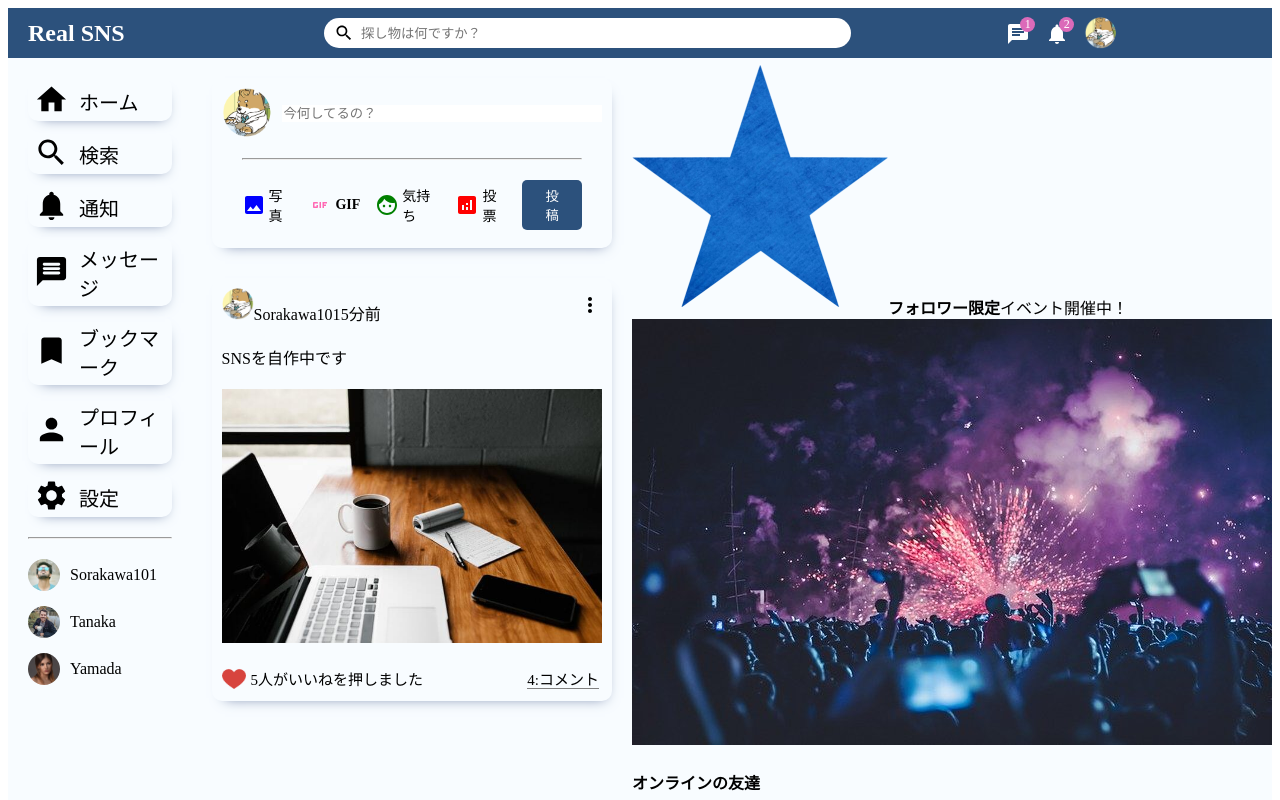
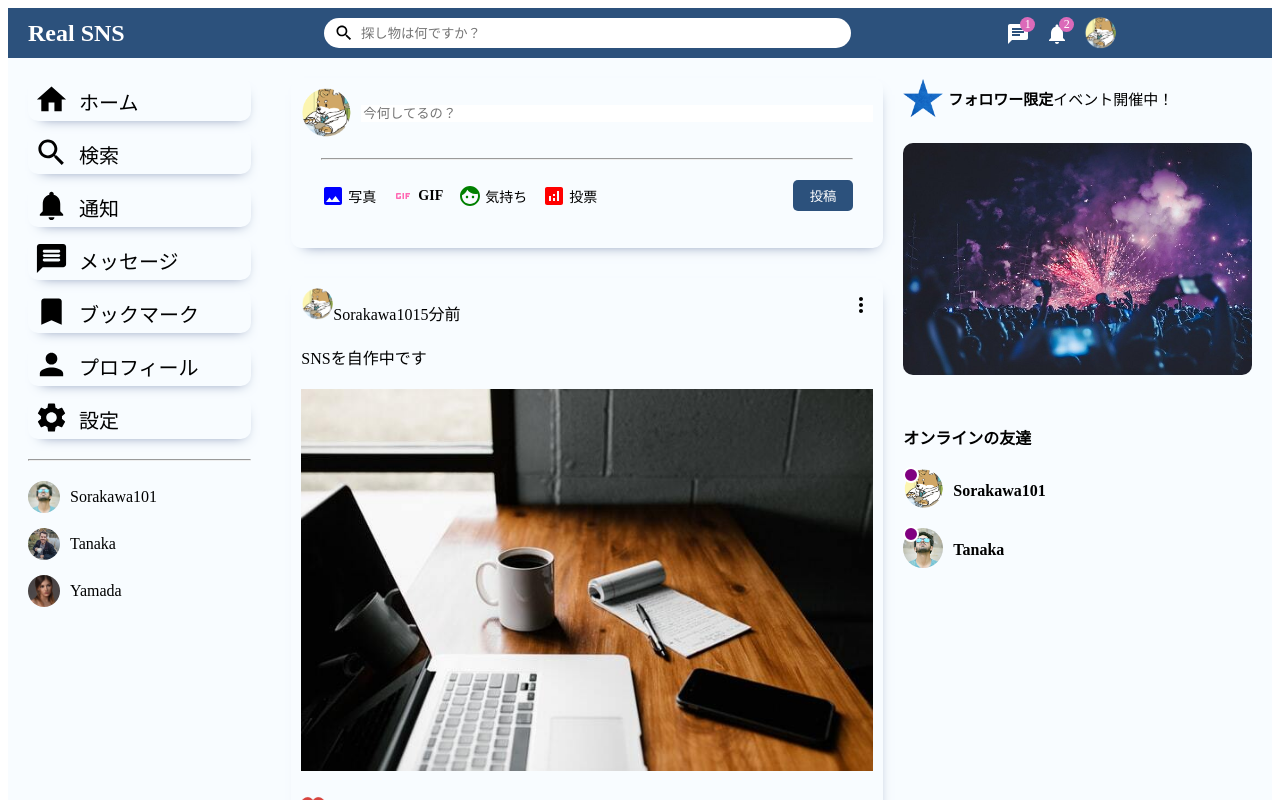
Before and after one commit to sorakawa101/Real-SNS, a React (Create React App) app: page / in a window 1280 px wide. Shown: the top 800 px of the page. Built offline with nearby package versions, Linux system fonts and the light colour scheme.

Commit message:
RightbarをCSSでスタイリング

```diff
--- a/src/components/rightbar/Rightbar.css
+++ b/src/components/rightbar/Rightbar.css
@@ -1,3 +1,72 @@
 .rightbar {
     flex: 3.5;
 }
+
+.rightbarWrapper {
+    padding: 20px 20px 0 0;
+}
+
+.eventContainer {
+    display: flex;
+    align-items: center;
+}
+
+.starImg {
+    width: 40px;
+    height: 40px;
+    margin-right: 5px;
+}
+
+.eventText {
+    font-weight: 300;
+    font-size: 15px;
+}
+
+.eventImg {
+    width: 100%;
+    border-radius: 10px;
+    margin: 25px 0;
+}
+
+.rightbarTitle {
+    margin-bottom: 20px;
+}
+
+.rightbarFriendList {
+    padding: 0;
+    margin: 0;
+    list-style: none;
+}
+
+.rightbarFriend {
+    display: flex;
+    align-items: center;
+    margin-bottom: 15px;
+}
+
+.rightbarProfileImgContainer {
+    margin-right: 10px;
+    position: relative;
+}
+
+.rightbarProfileImg {
+    width: 40px;
+    height: 40px;
+    border-radius: 50%;
+    object-fit: cover;
+}
+
+.rightbarUsername {
+    font-weight: 550;
+}
+
+.rightbarOnline {
+    background-color: purple;
+    position: absolute;
+    width: 12px;
+    height: 12px;
+    border-radius: 50%;
+    top: -2px;
+    left: 0;
+    border: 2px solid white;
+}
--- a/src/components/rightbar/Rightbar.jsx
+++ b/src/components/rightbar/Rightbar.jsx
@@ -11,15 +11,22 @@
                         <b>フォロワー限定</b>イベント開催中！
                     </span>
                 </div>
-                <img src='./assets/event.jpeg' alt='' />
+                <img src='./assets/event.jpeg' alt='' className='eventImg' />
                 <h4 className='rightbarTitle'>オンラインの友達</h4>
                 <ul className="rightbarFriendList">
                     <li className="rightbarFriend">
                         <div className="rightbarProfileImgContainer">
-                            <img src='./assets/person/1.jpeg' alt='' />
+                            <img src='./assets/person/1.jpeg' alt='' className='rightbarProfileImg'/>
                             <span className="rightbarOnline"></span>
                         </div>
                         <span className="rightbarUsername">Sorakawa101</span>
+                    </li>
+                    <li className="rightbarFriend">
+                        <div className="rightbarProfileImgContainer">
+                            <img src='./assets/person/2.jpeg' alt='' className='rightbarProfileImg' />
+                            <span className="rightbarOnline"></span>
+                        </div>
+                        <span className="rightbarUsername">Tanaka</span>
                     </li>
                 </ul>
             </div>
```
